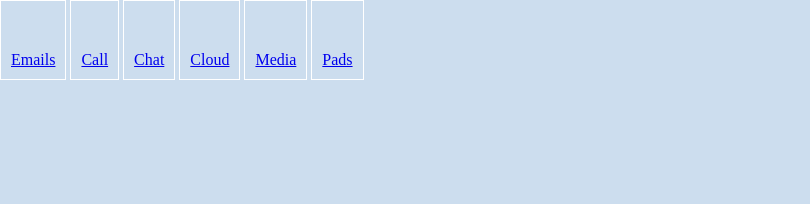
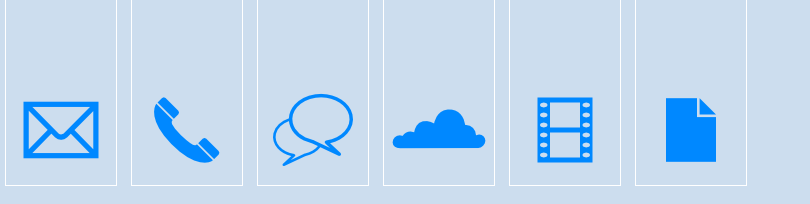
Before and after one commit to eauchat-org/eauchat-org, a plain HTML site: page index.html in a window 1280 px wide. Shown: the whole page, without its empty margins (0-810 px from the left). Drawn offline with Linux system fonts and the light colour scheme.

Commit message:
Continue reproducing Arthur's design

```diff
--- a/css/main.css
+++ b/css/main.css
@@ -8,11 +8,40 @@ ul {
   padding: 0;
 }
 
-ul.apps {
+ul.apps li {
+  display: inline-block;
+  border: 1px solid white;
+  border-top: none;
+  padding: 80px 5px 5px;
+  margin: 0 5px;
 }
 
-li.app {
-  display: inline-block;
-  border: 1px solid white;
-  padding: 50px 10px 10px;
+ul.apps li a {
+  display: block;
+  height: 100px;
+  width: 100px;
 }
+
+a.icon-emails {
+  background-image: url('/images/email.png');
+}
+
+a.icon-call {
+  background-image: url('/images/call.png');
+}
+
+a.icon-chat {
+  background-image: url('/images/chat.png');
+}
+
+a.icon-cloud {
+  background-image: url('/images/cloud.png');
+}
+
+a.icon-media {
+  background-image: url('/images/media.png');
+}
+
+a.icon-pads {
+  background-image: url('/images/pads.png');
+}
--- a/index.html
+++ b/index.html
@@ -21,12 +21,12 @@
       <div id="admin"></div>
       <div id="apps">
         <ul class="apps">
-          <li id="emails" class="app"><a href="#">Emails</a></li>
-          <li id="calls" class="app"><a href="#">Call</a></li>
-          <li id="chat" class="app"><a href="#">Chat</a></li>
-          <li id="cloud" class="app"><a href="#">Cloud</a></li>
-          <li id="media" class="app"><a href="#">Media</a></li>
-          <li id="pads" class="app"><a href="#">Pads</a></li>
+          <li><a class="icon-emails" href="#"></a></li>
+          <li><a class="icon-call" href="#"></a></li>
+          <li><a class="icon-chat" href="#"></a></li>
+          <li><a class="icon-cloud" href="#"></a></li>
+          <li><a class="icon-media" href="#"></a></li>
+          <li><a class="icon-pads" href="#"></a></li>
         </ul>
       </div>
     </div>
```
